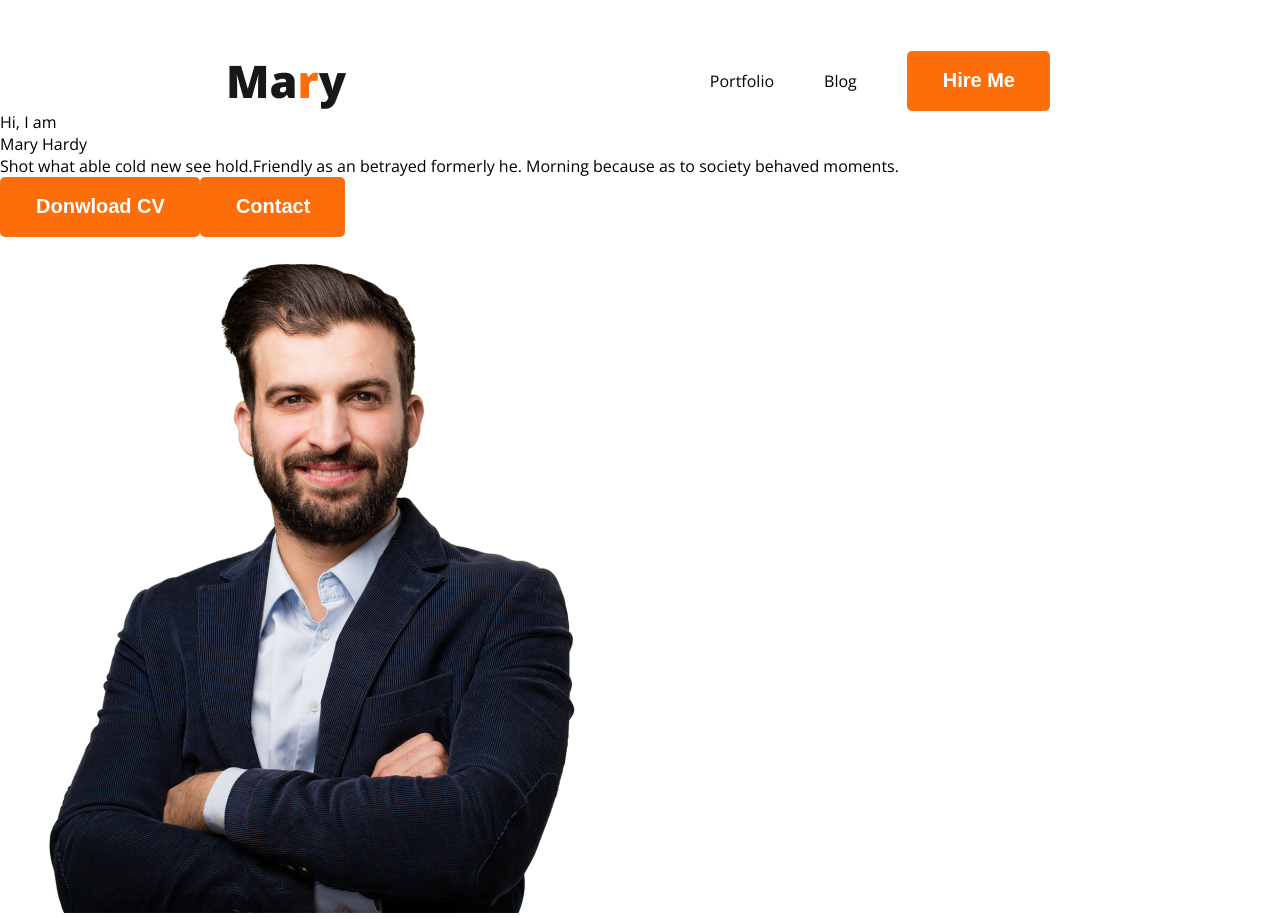
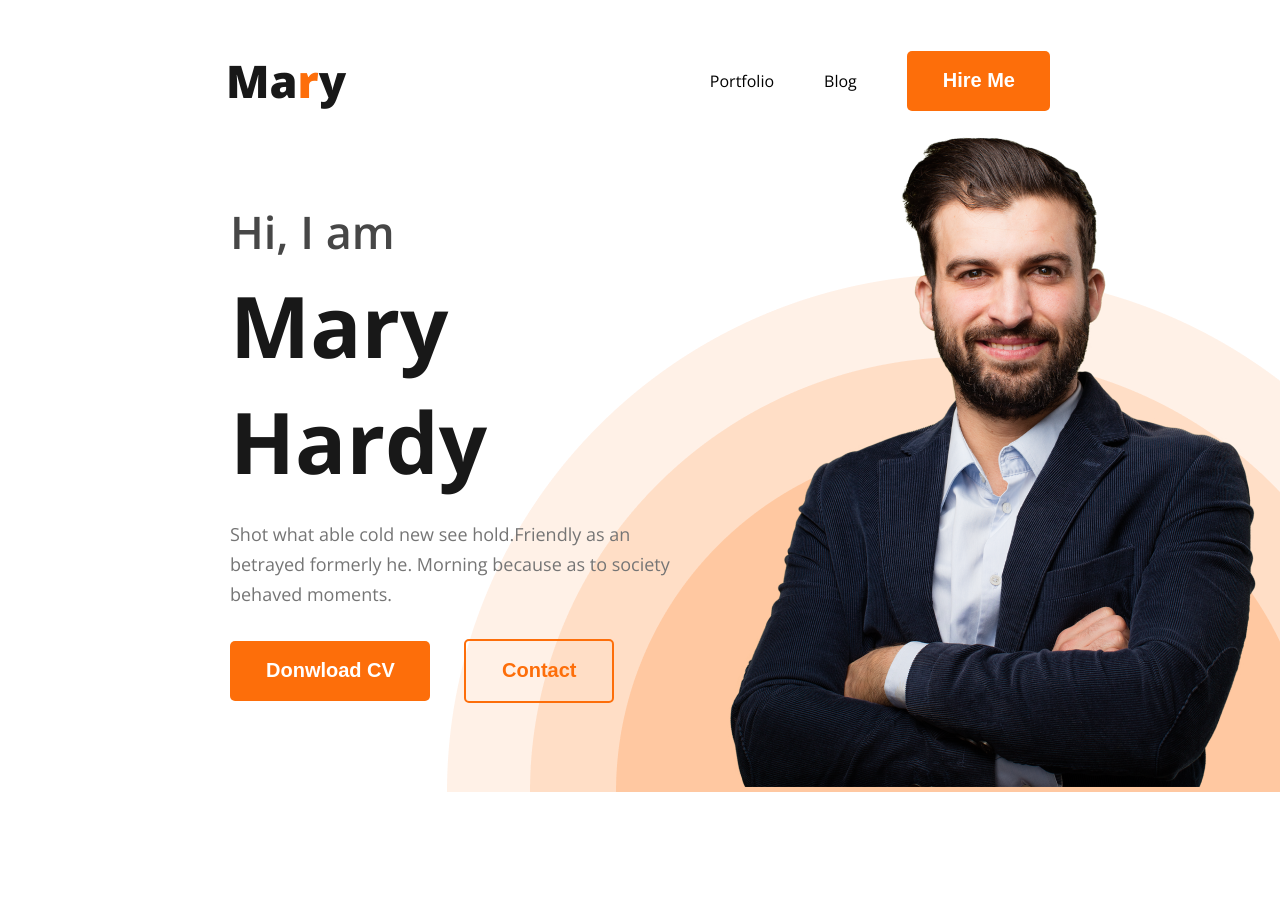
Before and after one commit to saikathassan23/portfolio-me, a plain HTML site: page index.html in a window 1280 px wide. After the commit the page ends 800 px from the top, so only its background shows below. Drawn offline with nearby package versions, Linux system fonts and the light colour scheme.

Commit message:
header almost done

```diff
--- a/style.css
+++ b/style.css
@@ -11,7 +11,7 @@ body {
 .common-btn {
   background-color: #fd6e0a;
   border: none;
-  color:#fff;
+  color: #fff;
   font-size: 20px;
   font-weight: 700;
   padding: 18px 35px 19px 36px;
@@ -48,3 +48,40 @@ body {
   margin-right: 50px;
   cursor: pointer;
 }
+.intro {
+  display: flex;
+  align-items: center;
+  padding-left: 230px;
+  padding-right: 15px;
+  background: url('./images/header_bg.png');
+  background-position: bottom right;
+  background-repeat: no-repeat;
+}
+.intro-img {
+  width: 584px;
+}
+.intro-greet {
+  color: #474747;
+  font-size: 45px;
+  font-weight: 600;
+  margin-bottom: 5px;
+}
+.intro-name {
+  color: #181818;
+  font-size: 85px;
+  font-weight: 700;
+  margin-bottom: 20px;
+}
+.intro-desc {
+  color: #757575;
+  font-size: 18px;
+  font-weight: 400;
+  line-height: 30px;
+  margin-bottom: 30px;
+}
+.intro-contact{
+    background-color: transparent;
+    color: #fd6e0a;
+    border: 2px solid #fd6e0a;
+    margin-left: 30px;
+}
```
Also changed, not shown: index.html (+2 -1 lines).
